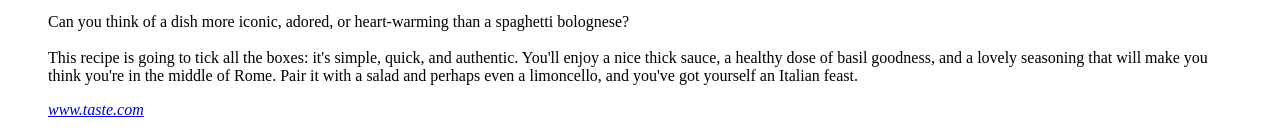
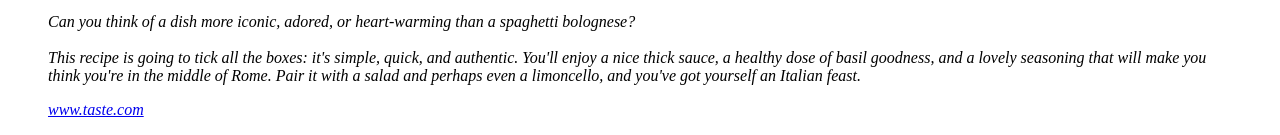
Before and after one commit to AlexanderRobinJonsson/recipeProject, a plain HTML site: page index.html in a window 1280 px wide. Shown: the part 444-579 px from the top of the page. Drawn offline with Linux system fonts and the light colour scheme.

Commit message:
Add emphasis to the blockquote text

```diff
--- a/index.html
+++ b/index.html
@@ -32,14 +32,16 @@
             <section>
                 <h2>Introduction</h2>
                 <figure>
-                    <img src="https://img.taste.com.au/VFkGwzXU/w720-h480-cfill-q80/taste/2016/11/spaghetti-bolognese-106560-1.jpeg" alt="spaghetti bolognese" width="300" height="200">
+                    <img src="https://img.taste.com.au/VFkGwzXU/w720-h480-cfill-q80/taste/2016/11/spaghetti-bolognese-106560-1.jpeg" alt="spaghetti bolognese on a plate" width="300" height="200">
                     <figcaption>Spaghetti Bolognese</figcaption>
                 </figure>
                 <blockquote>
                     <p>
-                    Can you think of a dish more iconic, adored, or heart-warming than a spaghetti bolognese?
-                    <br><br>
-                    This recipe is going to tick all the boxes: it's simple, quick, and authentic. You'll enjoy a nice thick sauce, a healthy dose of basil goodness, and a lovely seasoning that will make you think you're in the middle of Rome. Pair it with a salad and perhaps even a limoncello, and you've got yourself an Italian feast.</p>
+                        <em>Can you think of a dish more iconic, adored, or heart-warming than a spaghetti bolognese?
+                        <br><br>
+                        This recipe is going to tick all the boxes: it's simple, quick, and authentic. You'll enjoy a nice thick sauce, a healthy dose of basil goodness, and a lovely seasoning that will make you think you're in the middle of Rome. Pair it with a salad and perhaps even a limoncello, and you've got yourself an Italian feast.
+                        </em>
+                    </p>
 
                     <cite>
                         <a href="https://www.taste.com.au/recipes/spaghetti-bolognese-3/af1580ae-ec51-4cfb-a46e-4c0269a35ede" target="_blank, _self">
```
